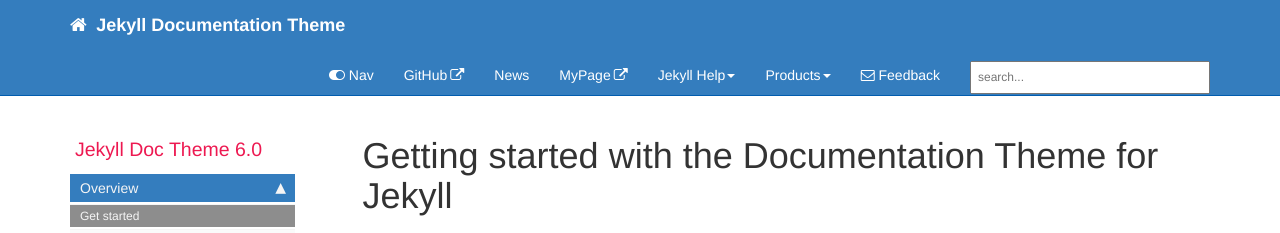
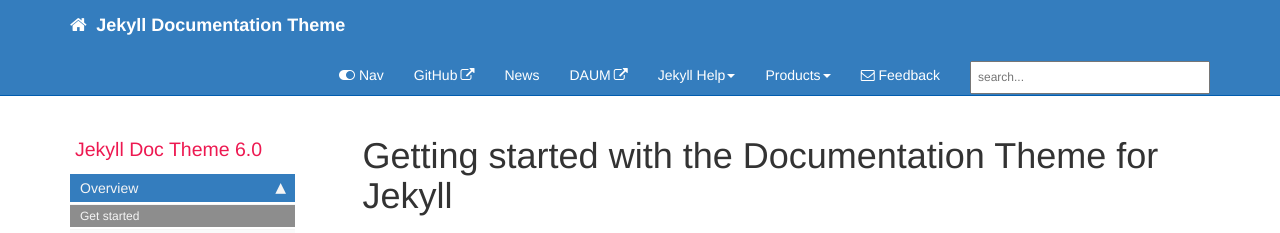
Before and after one commit to psj73/psj73.github.io, a Jekyll site: the page built from index.md, in a window 1280 px wide and 900 px high. Shown: the top 233 px of the window. Built offline with Jekyll 4.4.1, drawn with Linux system fonts in a browser that asks for light colours; comment, search, counter and statistics services are not loaded.

Commit message:
topnav 수정

```diff
--- a/_data/topnav.yml
+++ b/_data/topnav.yml
@@ -7,7 +7,7 @@ topnav:
       external_url: https://github.com/tomjoht/documentation-theme-jekyll
     - title: News
       url: /news
-    - title: MyPage
+    - title: DAUM
       external_url: https://www.daum.net/
 
 #Topnav dropdowns
```
